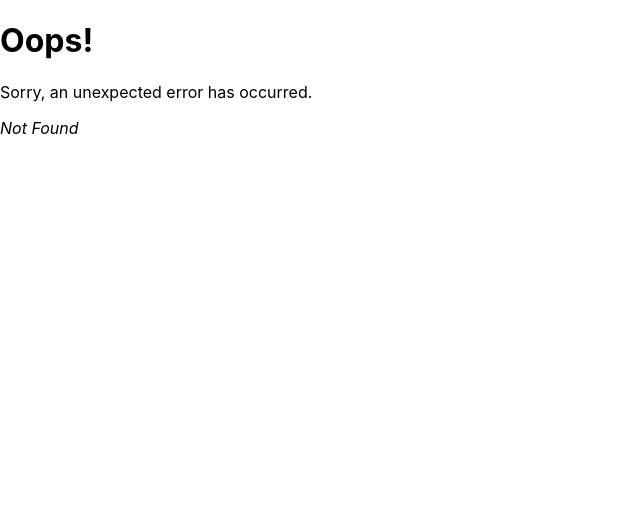
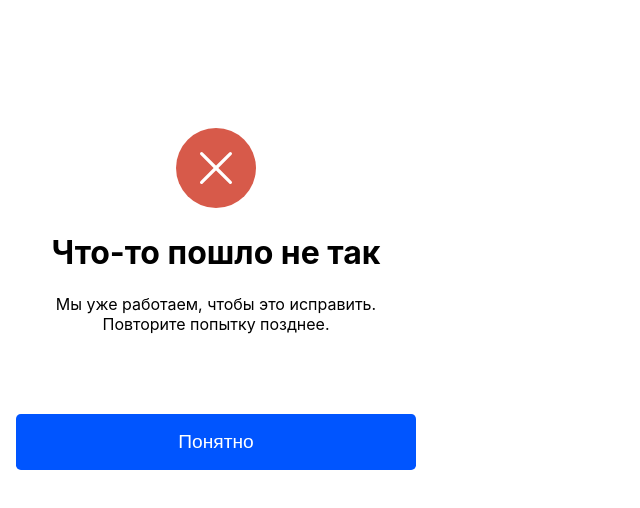
Before and after one commit to max1k/qrcash-react, a React (Create React App) app: page /error in a window 1280 px wide. Before the commit this address had no page. Shown: the top 508 px of the page, without its empty margins (0-640 px from the left). Built offline with nearby package versions, Linux system fonts and the light colour scheme.

Commit message:
Create withdraw operation screen

```diff
--- a/src/component/ContinueButton.css
+++ b/src/component/ContinueButton.css
@@ -21,3 +21,8 @@
 .continue-button:focus {
   box-shadow: 0 0 0 5px rgba(0, 85, 255, 0.5)
 }
+
+.continue-button:disabled {
+  background: #8d8d8d;
+  color: #000;
+}
--- a/src/component/ContinueButton.tsx
+++ b/src/component/ContinueButton.tsx
@@ -2,11 +2,19 @@ import React from "react";
 import "./ContinueButton.css"
 
 export type TContinueButtonProps = {
-  enabled: boolean
+  text: string,
+  enabled: boolean,
+  onClick: () => void
 }
 
-export function ContinueButton({enabled}: TContinueButtonProps) {
+export function ContinueButton({text, enabled, onClick}: TContinueButtonProps) {
   return (
-    <button disabled={!enabled} className="continue-button">Продолжить</button>
+    <button
+      onClick={onClick}
+      disabled={!enabled}
+      className="continue-button"
+    >
+      {text}
+    </button>
   );
 }
--- a/src/constant/constants.ts
+++ b/src/constant/constants.ts
@@ -1,2 +1,9 @@
 export const BASE_URL: string = "/qr/api/qrcash";
 export const START_URL: string = BASE_URL + "/start";
+export const CREATE_URL: string = BASE_URL + "/create";
+
+
+export const CONTINUE: string = "Продолжить";
+export const SOMETHING_WENT_WRONG : string = "Что-то пошло не так";
+export const WORKING_ON_IT : string = "Мы уже работаем, чтобы это исправить.\nПовторите попытку позднее.";
+export const ACK : string = "Понятно";
--- a/src/index.tsx
+++ b/src/index.tsx
@@ -4,30 +4,42 @@ import './index.css';
 import reportWebVitals from './reportWebVitals';
 import {createBrowserRouter, RouterProvider} from "react-router-dom";
 import {OperationChoosePage} from "./page/OperationChoosePage";
-import ErrorRoutingPage from "./page/ErrorRoutingPage";
 import WithdrawCreatePage from "./page/withdraw/WithdrawCreatePage";
 import DepositCreatePage from "./page/deposit/DepositCreatePage";
 import {store} from "./store";
 import {Provider} from "react-redux";
+import {ErrorPage} from "./page/ErrorPage";
+import {AtmCodeInputPage} from "./page/withdraw/AtmCodeInputPage";
 
 export const pages = {
-  withdraw: "withdraw",
-  deposit: "deposit"
+  operationChoose: "/",
+  withdraw: "/withdraw",
+  atmCode: "/atm-code",
+  deposit: "/deposit",
+  error: "/error"
 }
 
 const router = createBrowserRouter([
   {
     path: "/",
     element: <OperationChoosePage />,
-    errorElement: <ErrorRoutingPage />
+    errorElement: <ErrorPage />
   },
   {
     path: pages.withdraw,
     element: <WithdrawCreatePage />
   },
   {
+    path: pages.atmCode,
+    element: <AtmCodeInputPage />
+  },
+  {
     path: pages.deposit,
     element: <DepositCreatePage />
+  },
+  {
+    path: pages.error,
+    element: <ErrorPage />
   }
 ]);
 
--- /dev/null
+++ b/src/page/ErrorPage.css
@@ -0,0 +1,7 @@
+.error_img {
+  margin-top: 7rem;
+}
+
+.error_subheader {
+  margin-bottom: 4rem;
+}
--- /dev/null
+++ b/src/page/ErrorPage.tsx
@@ -0,0 +1,27 @@
+import {Column} from "../component/base/Column";
+import React from "react";
+import {useNavigate} from "react-router-dom";
+import {ContinueButton} from "../component/ContinueButton";
+import {pages} from "../index";
+import {Centered} from "../component/base/Centered";
+import "./ErrorPage.css"
+import {ACK, SOMETHING_WENT_WRONG, WORKING_ON_IT} from "../constant/constants";
+
+export function ErrorPage() {
+  const navigate = useNavigate();
+
+  return (
+    <Column width="400px" margin="16px">
+      <Centered>
+        <img src="/img/error.svg" className="error_img" alt="error" width="80px"/>
+        <h1>{SOMETHING_WENT_WRONG}</h1>
+        <p className="error_subheader">{WORKING_ON_IT}</p>
+      </Centered>
+      <ContinueButton
+        text={ACK}
+        enabled={true}
+        onClick={() => navigate(pages.operationChoose)}
+      />
+    </Column>
+  );
+}
--- a/src/page/ErrorRoutingPage.tsx
+++ /dev/null
@@ -1,21 +0,0 @@
-import {useRouteError} from "react-router-dom";
-
-type TRouterError = {
-  statusText?: string;
-  message?: string;
-}
-
-export default function ErrorRoutingPage() {
-  const error = useRouteError() as TRouterError;
-  console.error(error);
-
-  return (
-    <div id="error-page">
-      <h1>Oops!</h1>
-      <p>Sorry, an unexpected error has occurred.</p>
-      <p>
-        <i>{error.statusText || error.message}</i>
-      </p>
-    </div>
-  );
-}
--- /dev/null
+++ b/src/page/withdraw/AtmCodeInputPage.tsx
@@ -0,0 +1,9 @@
+import {Column} from "../../component/base/Column";
+
+export function AtmCodeInputPage() {
+  return (
+    <Column width = "400px" margin = "16px">
+
+    </Column>
+  );
+}
--- a/src/page/withdraw/WithdrawCreatePage.tsx
+++ b/src/page/withdraw/WithdrawCreatePage.tsx
@@ -1,46 +1,27 @@
 import {useDispatch, useSelector} from "react-redux";
 import {RootState} from "../../store";
-import {Link} from "react-router-dom";
+import {Link, useNavigate} from "react-router-dom";
 import {Column} from "../../component/base/Column";
 import {PageHeader} from "../../component/PageHeader";
 import {operationName, TCard} from "../../state/initState";
 import {CardSection} from "../../component/CardSection";
 import React, {useEffect, useState} from "react";
 import axios from "axios";
-import {setCard} from "../../state/transactionSlice";
-import {START_URL} from "../../constant/constants";
-import {getHeaders} from "../../util/sessionUtils";
-import ErrorRoutingPage from "../ErrorRoutingPage";
+import {setCard, setOrderId} from "../../state/transactionSlice";
+import {CONTINUE, CREATE_URL, START_URL} from "../../constant/constants";
 import {AmountInputSection} from "../../component/AmountInputSection";
 import {CallUsSection} from "../../component/base/CallUsSection";
 import {ContinueButton} from "../../component/ContinueButton";
+import {pages} from "../../index";
+import {getHeaders} from "../../util/sessionUtils";
+import {TAccountSummary, TOrderResponse} from "../../type/types";
 
-type TAccount = {
-  accountNumber: string,
-  currency: string,
-  cards: TCard[]
-}
-
-type TLimit = {
-  availableDayLimit: number,
-  dayLimit: number,
-}
-
-type TLimits = {
-  deposit: TLimit,
-  withdrawal: TLimit,
-}
-
-type TAccountSummary = {
-  accounts: TAccount[],
-  limit: TLimits,
-  success: boolean
-}
 
 export default function WithdrawCreatePage() {
   const operationType = useSelector((state: RootState) => state.transaction.order.operationType);
   const selectedCard = useSelector((state: RootState) => state.transaction.card);
   const dispatch = useDispatch();
+  const navigate = useNavigate();
 
   const [amount, setAmount] = useState<number>(0);
   const [cards, setCards] = useState<TCard[]>([]);
@@ -66,16 +47,52 @@ export default function WithdrawCreatePage() {
           }
         );
     },
-    [dispatch]);
+    [dispatch]
+  );
+
+  async function createOrder() {
+    try {
+      const response = await axios.post<TOrderResponse>(
+        CREATE_URL,
+        {
+          "ATMNUM": "387014",
+          "operationType": operationType,
+          "amount": amount,
+          "publicId": selectedCard?.publicId,
+          "commission": 0.00
+        },
+        {
+          headers: getHeaders()
+        }
+      );
+      if (response.status === 200 && response.data.success) {
+        dispatch(setOrderId(response.data.orderId));
+        navigate(pages.atmCode);
+      } else {
+        setError("Error while creating order");
+      }
+    } catch (error) {
+      if (error instanceof Error) {
+        setError(error.message)
+      } else {
+        setError(String(error))
+      }
+    }
+  }
 
   if (error) {
-    return <ErrorRoutingPage />
+    navigate(pages.error);
   }
 
   const buttonEnabled: boolean = amount > 0 &&
     selectedCard !== undefined &&
     selectedCard.balance !== undefined &&
     selectedCard.balance >= amount;
+
+  if (error) {
+    console.error(error);
+    navigate(pages.error);
+  }
 
   return (
     <Column width = "400px" margin = "16px">
@@ -88,7 +105,11 @@ export default function WithdrawCreatePage() {
         setAmount={setAmount}
       />
       <CallUsSection />
-      <ContinueButton enabled={buttonEnabled}/>
+      <ContinueButton
+        text={CONTINUE}
+        enabled={buttonEnabled}
+        onClick={createOrder}
+      />
     </Column>
   );
 }
--- /dev/null
+++ b/src/type/types.ts
@@ -0,0 +1,28 @@
+import {TCard} from "../state/initState";
+
+export type TAccount = {
+  accountNumber: string,
+  currency: string,
+  cards: TCard[]
+}
+
+export type TLimit = {
+  availableDayLimit: number,
+  dayLimit: number,
+}
+
+export type TLimits = {
+  deposit: TLimit,
+  withdrawal: TLimit,
+}
+
+export type TAccountSummary = {
+  accounts: TAccount[],
+  limit: TLimits,
+  success: boolean
+}
+
+export type TOrderResponse = {
+  orderId: string,
+  success: boolean
+}
```
Also changed, not shown: public/img/error.svg (added).
